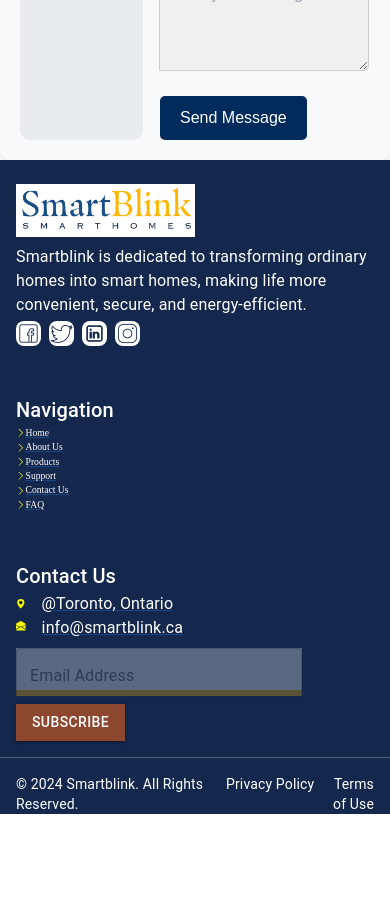
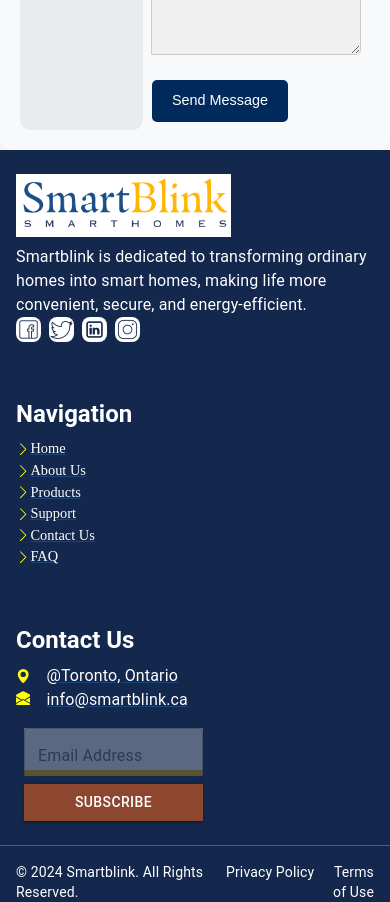
Before and after one commit to ShailyMacwan/smartblink, a React (Create React App) app: page /contact in a window 390 px wide. Shown: the part 880-1782 px from the top of the page. Before the commit the page ends 1694 px from the top, so only its background shows below. Built offline with nearby package versions, Linux system fonts and the light colour scheme.

Commit message:
FINAL COMMIT

```diff
--- a/package.json
+++ b/package.json
@@ -54,6 +54,8 @@
     ]
   },
   "devDependencies": {
+    "autoprefixer": "^10.4.19",
+    "postcss": "^8.4.39",
     "tailwind": "^4.0.0",
     "tailwindcss": "^3.4.4"
   }
--- /dev/null
+++ b/postcss.config.js
@@ -0,0 +1,6 @@
+module.exports = {
+  plugins: {
+    tailwindcss: {},
+    autoprefixer: {},
+  },
+}
--- a/public/index.html
+++ b/public/index.html
@@ -2,7 +2,7 @@
 <html lang="en">
   <head>
     <meta charset="utf-8" />
-    <link rel="icon" href="LOGO.svg" />
+    <link rel="icon" href="icon.PNG" width="100%" />
     <meta name="viewport" content="width=device-width, initial-scale=1" />
     <meta name="theme-color" content="#000000" />
     <meta
--- a/src/App.js
+++ b/src/App.js
@@ -23,7 +23,6 @@ function App() {
         <Route path="/product" element={<Product />} />
         <Route path="/bookConsultation" element={<BookConsultation />} />
       </Routes>
-
     <Footer />
     </BrowserRouter>
   );
--- a/src/components/About.js
+++ b/src/components/About.js
@@ -74,10 +74,10 @@ const About = () => {
         </Grid>
 
         <div className="container mx-auto">
-          <h2 className="text-center font-bold text-2xl md:text-4xl text-[#8C472E] mt-8">
+          <h2 className="text-center font-bold text-2xl md:text-4xl mt-8" style={{color:'#8C472E'}}>
             FOUNDER
           </h2>
-          <div className="flex flex-col md:flex-row items-center justify-center gap-8 mt-8">
+          <div className="flex flex-col md:flex-row items-center justify-center gap-16 mt-8">
             <div className="flex flex-col items-center">
               <img
                 src={owner1}
--- a/src/components/FAQ.js
+++ b/src/components/FAQ.js
@@ -21,13 +21,17 @@ export default function AccordionExpandIcon() {
   };
 
   return (
+
+    <div style={{ backgroundColor: '#f0f0f0', height:'100vh', padding:'2rem' }}>
+
+
     <div style={{
       margin: '6%',
       padding: '5%',
-      boxShadow: '1px 1px 10px 0px grey',
-      color: accordionStyle.answerColor
+      backgroundColor:'white',
+      boxShadow: '1px 1px 10px 0px grey'
     }}>
-      <h3 className=' text-center' style={{color:'#1424C'}}>FREQUENTLY ASKED QUESTIONS</h3>
+      <h3 className='text-center pb-2 fw-bold' style={{color:'#194E86'}}>FREQUENTLY ASKED QUESTIONS</h3>
 
       {accordionItems.map((item, index) => (
         <Accordion key={index} style={{ color: accordionStyle.questionColor }}>
@@ -45,5 +49,6 @@ export default function AccordionExpandIcon() {
       ))}
 
     </div>
+    </div>
   );
 }
--- a/src/components/Footer.js
+++ b/src/components/Footer.js
@@ -1,5 +1,4 @@
 import React from 'react';
-import logo from "../assets/logo.PNG";
 import { EnvelopeOpenFill, ChevronRight, GeoAltFill } from 'react-bootstrap-icons';
 import { Container, Grid, Typography, Link, TextField, Button } from '@mui/material';
 import '../style/footer.css';
@@ -7,19 +6,21 @@ import facebook from '../assets/footer/facebook.png'
 import instagram from '../assets/footer/insta.png'
 import twitter from '../assets/footer/tweeter.png'
 import linkedin from '../assets/footer/linkedin.png'
+import  logo from '../assets/logo.PNG';
+
 
 const Footer = () => {
   return (
     <footer className="text-primary pt-4" style={{ backgroundColor: '#14274C'}}>
       <Container>
-        <Grid container spacing={4}>
-          <Grid item md={4} xs={12}>
-            <img src={logo} className="logo mb-2 " alt="footer_logo" style={{ maxWidth: '50%', height: 'auto', color: 'white' }} />
+        <Grid container spacing={5} className="lg:left-0">
+          <Grid item md={4} xs={12} className="text-left lg:text-center">
+            <img src={logo} className="logo mb-2" alt="footer_logo" style={{ maxWidth: '60%', height: 'auto', color: 'white' }} />
             <Typography variant="body1" className="footerPara">
               Smartblink is dedicated to transforming ordinary homes into smart homes, making life more convenient, secure, and energy-efficient.
             </Typography>
             <div className="social-icons">
-              <ul className="list-unstyled d-flex justify-content-left mt-1">
+              <ul className="list-unstyled d-flex lg:justify-content-left">
                 <li className="mr-2">
                   <a target="_blank" rel="noopener noreferrer">
                     <img src={facebook} className="social-icon rounded-lg" alt="Facebook" />
@@ -42,12 +43,10 @@ const Footer = () => {
                 </li>
               </ul>
             </div>
-
           </Grid>
 
-
-          <Grid item md={4} xs={12} className="navigation-section">
-      <Typography variant="h6" className="footerHeading ">
+          <Grid item md={4} xs={12} className="navigation-section text-left lg:text-center">
+            <Typography variant="h5" className="footerHeading fw-bold mb-2">
               Navigation
             </Typography>
             <ul className="list-unstyled listType">
@@ -59,8 +58,9 @@ const Footer = () => {
               <li className="list-item"><ChevronRight /><Link href="/FAQ" className="footer-link">FAQ</Link></li>
             </ul>
           </Grid>
-    <Grid item md={4} xs={12}>
-      <Typography variant="h6" className="footerHeading">
+
+          <Grid item md={4} xs={12} className="text-left">
+            <Typography variant="h5" className="footerHeading fw-bold mb-2">
               Contact Us
             </Typography>
             <Typography variant="body1" className="contact-item">
@@ -71,13 +71,13 @@ const Footer = () => {
               <EnvelopeOpenFill className="icon mb-1" />
               <Link href="mailto:info@smartblink.ca?subject=Having%20a%20query%20GFG">info@smartblink.ca</Link>
             </Typography>
-      <form>
+            <form className="flex flex-column">
               <TextField
                 type="email"
                 label="Email Address"
                 variant="outlined"
                 className="form-control my-2"
-          style={{ color: 'white', opacity: '30%', borderBottom: '6px solid #FFB600', borderRadius: '0' }}
+                sx={{ width: '100%', opacity: '30%', borderBottom: '6px solid #FFB600', borderRadius: '0' }}
               />
               <Button
                 variant="contained"
--- a/src/components/Navigation.js
+++ b/src/components/Navigation.js
@@ -1,13 +1,14 @@
 import React from 'react';
 import { Navbar, Nav, Button } from 'react-bootstrap'; // Importing necessary components from react-bootstrap
-import logo from '../assets/logo.PNG';
 import 'bootstrap/dist/css/bootstrap.min.css';
 
 function Navigation() {
   return (
     <Navbar expand="lg" className="bg-white p-3">
       <Navbar.Brand href="/" className='ms-3'>
-        <img src={logo} alt='SmartBlink logo' style={{ height: "60px", width: "200px", objectFit: "cover" }} />
+        <img src='LOGO.svg'alt='SmartBlink logo'
+          className="h-16 w-52 object-cover" style={{height:'70px'}}
+          />
       </Navbar.Brand>
       <Navbar.Toggle aria-controls="navbarTogglerDemo02" />
       <Navbar.Collapse id="navbarTogglerDemo02">
--- a/src/style/footer.css
+++ b/src/style/footer.css
@@ -45,8 +45,8 @@ li a, .contact-item a {
   padding: 12px 28px;
   font-size: 0.9rem;
   margin: 10px;
-  width: 80%;
   height: 3rem;
+  width: 100%;
   line-height: 3rem;
   color: white;
 }
@@ -113,58 +113,63 @@ a:active {
   }
 
   .footerPara {
-    font-size: 0.8rem;
+    font-size: 0.9rem;
   }
 
   .listType li, .contact-item {
-    font-size: 0.8rem;
+    font-size: 0.9rem;
   }
 
   .icon {
-    font-size: 0.8rem;
+    font-size: 0.9rem;
   }
 
-  .form-control {
-    padding: 10px 24px;
-    font-size: 0.8rem;
+
+  form{
+    /* padding: 10px 24px; */
+    font-size: 0.9rem;
     margin: 8px;
+    width: 100%;
   }
 
   .button {
     padding: 10px 24px;
-    font-size: 12px;
+    font-size: 14px;
   }
 }
 
-@media (max-width: 768px) {
+@media (max-width: 899px) {
   .logo {
     max-width: 60%;
   }
 
   .footerHeading {
+    font-size: 1rem;
+  }
+
+  .footerPara {
     font-size: 0.9rem;
   }
 
-  .footerPara {
-    font-size: 0.7rem;
-  }
-
   .listType li, .contact-item {
-    font-size: 0.7rem;
+    font-size: 0.9rem;
   }
 
   .icon {
-    font-size: 0.7rem;
+    font-size: 0.9rem;
   }
 
+  form{
+    width: 50%;
+  }
   .form-control {
     padding: 8px 20px;
-    font-size: 0.7rem;
+    font-size: 0.9rem;
   }
 
   .button {
     padding: 8px 20px;
-    font-size: 10px;
+    font-size: 14px;
   }
 }
 
@@ -174,32 +179,31 @@ a:active {
   }
 
   .footerHeading {
-    font-size: 0.8rem;
+    font-size: 1rem;
   }
 
   .footerPara {
-    font-size: 0.6rem;
+    font-size: 0.9rem;
   }
 
-  .listType li, .contact-item {
-    font-size: 0.6rem;
-  }
 
   .icon {
-    font-size: 0.6rem;
+    font-size: 0.9rem;
   }
 
   .form-control {
     padding: 6px 16px;
-    font-size: 0.6rem;
+    font-size: 0.9rem;
     margin: 6px;
   }
 
   .button {
     padding: 6px 16px;
-    font-size: 8px;
+    font-size: 14px;
   }
 }
+
+
 
 .social-icon {
   width: 30px; /* Adjust the size of the icons */
```
Also changed, not shown: 1 other file (tests, documents, lock files or other folders). Lines whose indentation alone changed are shown as unchanged.
